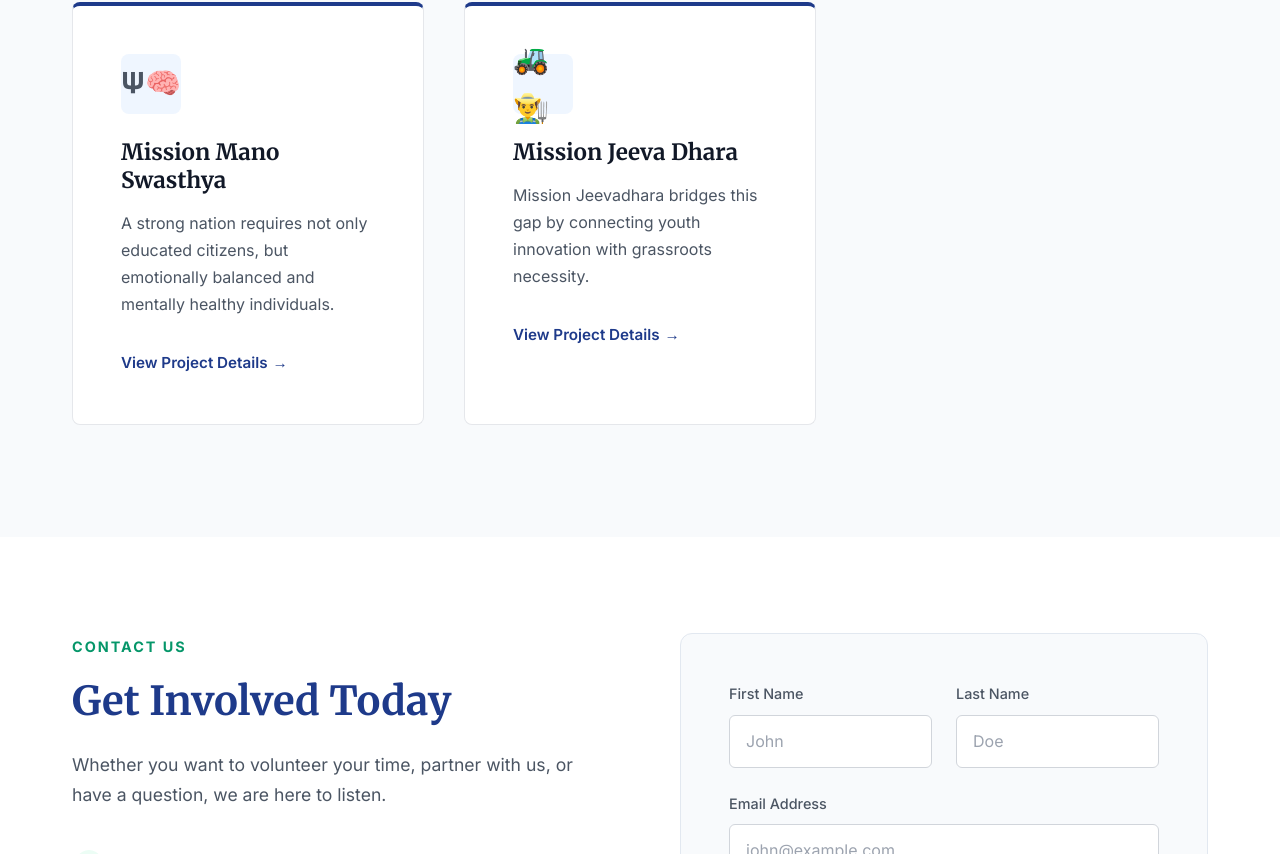
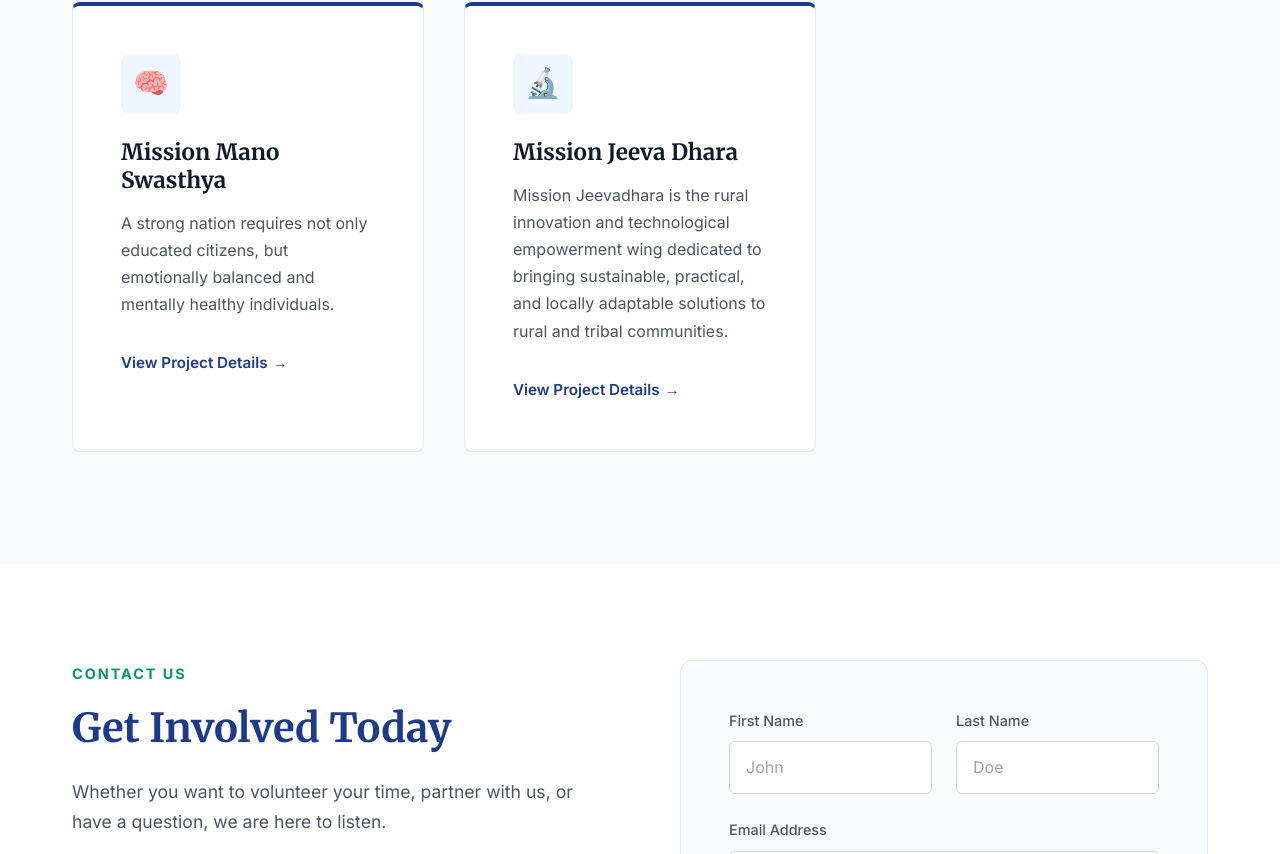
Before and after one commit to viswavignanavaaradi/vvv, a React (Vite) app in the folder client/: page / in a window 1280 px wide. Shown: the part 1432-2286 px from the top of the page. Built offline with nearby package versions, Linux system fonts and the light colour scheme; no server answers.

Commit message:
Home.jsx

```diff
--- a/client/src/pages/Home.jsx
+++ b/client/src/pages/Home.jsx
@@ -53,8 +53,8 @@ const Missions = () => (
                     { icon: '📖', title: 'Mission Medha', desc: 'Providing scholarships and digital learning tools to gifted students in rural government schools.' },
                     { icon: '⚖️', title: 'Nyaya Sadan', desc: 'Nyaya Sadan addresses this gap by transforming legal awareness into legal empowerment.' },
                     { icon: '🍛', title: 'Mission Trupti', desc: 'Daily nutritional support for the elderly and abandoned, ensuring no one sleeps hungry.' },
-                    { icon: '𝚿🧠', title: 'Mission Mano Swasthya', desc: 'A strong nation requires not only educated citizens, but emotionally balanced and mentally healthy individuals.' },
-                    { icon: '🚜👨‍🌾', title: 'Mission Jeeva Dhara', desc: 'Mission Jeevadhara bridges this gap by connecting youth innovation with grassroots necessity.' }
+                    { icon: '🧠', title: 'Mission Mano Swasthya', desc: 'A strong nation requires not only educated citizens, but emotionally balanced and mentally healthy individuals.' },
+                    { icon: '🔬', title: 'Mission Jeeva Dhara', desc: 'Mission Jeevadhara is the rural innovation and technological empowerment wing dedicated to bringing sustainable, practical, and locally adaptable solutions to rural and tribal communities.' }
                 ].map((mission, index) => (
                     <motion.div
                         key={index}
```
